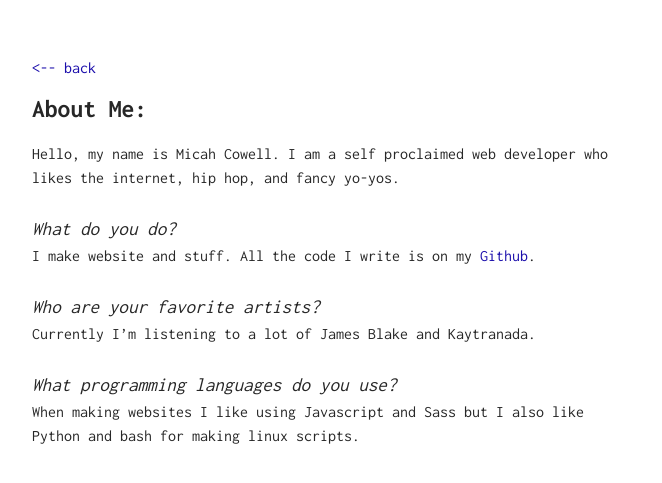
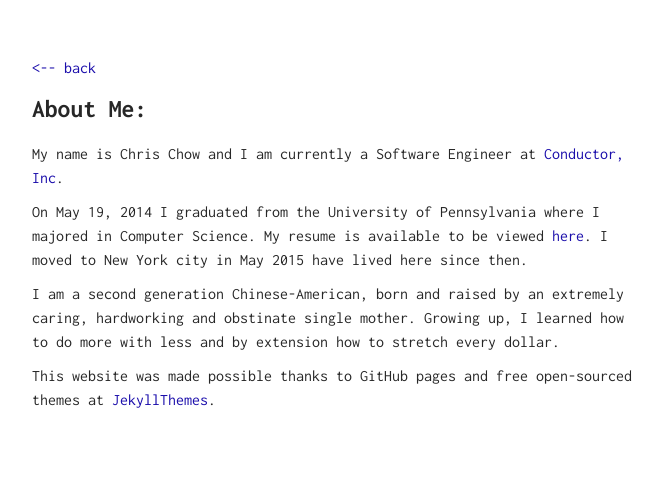
Before and after one commit to Kreispy/kreispy.github.io, a Jekyll site: the page built from about/index.md, in a window 1280 px wide. Shown: the top 483 px of the page, without its empty margins (308-970 px from the left). Built offline with Jekyll 4.4.1, drawn with Linux system fonts in a browser that asks for light colours.

Commit message:
more content

```diff
--- a/about/index.md
+++ b/about/index.md
@@ -2,13 +2,13 @@
 layout: about
 ---
 
-Hello, my name is Micah Cowell. I am a self proclaimed web developer who likes the internet, hip hop, and fancy yo-yos.
+My name is Chris Chow and I am currently a Software Engineer at [Conductor, Inc](http://www.conductor.com/).
 
-# What do you do?
-I make website and stuff. All the code I write is on my [Github](https://github.com/getmicah).
+On May 19, 2014 I graduated from the University of Pennsylvania where I majored in Computer Science.
+My resume is available to be viewed [here](https://dl.dropboxusercontent.com/u/35563338/christopher_chow_resume.pdf).
+I moved to New York city in May 2015 have lived here since then.
 
-# Who are your favorite artists?
-Currently I'm listening to a lot of James Blake and Kaytranada.
+I am a second generation Chinese-American, born and raised by an extremely caring, hardworking and obstinate single mother.
+Growing up, I learned how to do more with less and by extension how to stretch every dollar.
 
-# What programming languages do you use?
-When making websites I like using Javascript and Sass but I also like Python and bash for making linux scripts.
+This website was made possible thanks to GitHub pages and free open-sourced themes at [JekyllThemes](http://jekyllthemes.org/).
```
Also changed, not shown: _posts/2016-06-19-life-update.md (+6 -14 lines).
